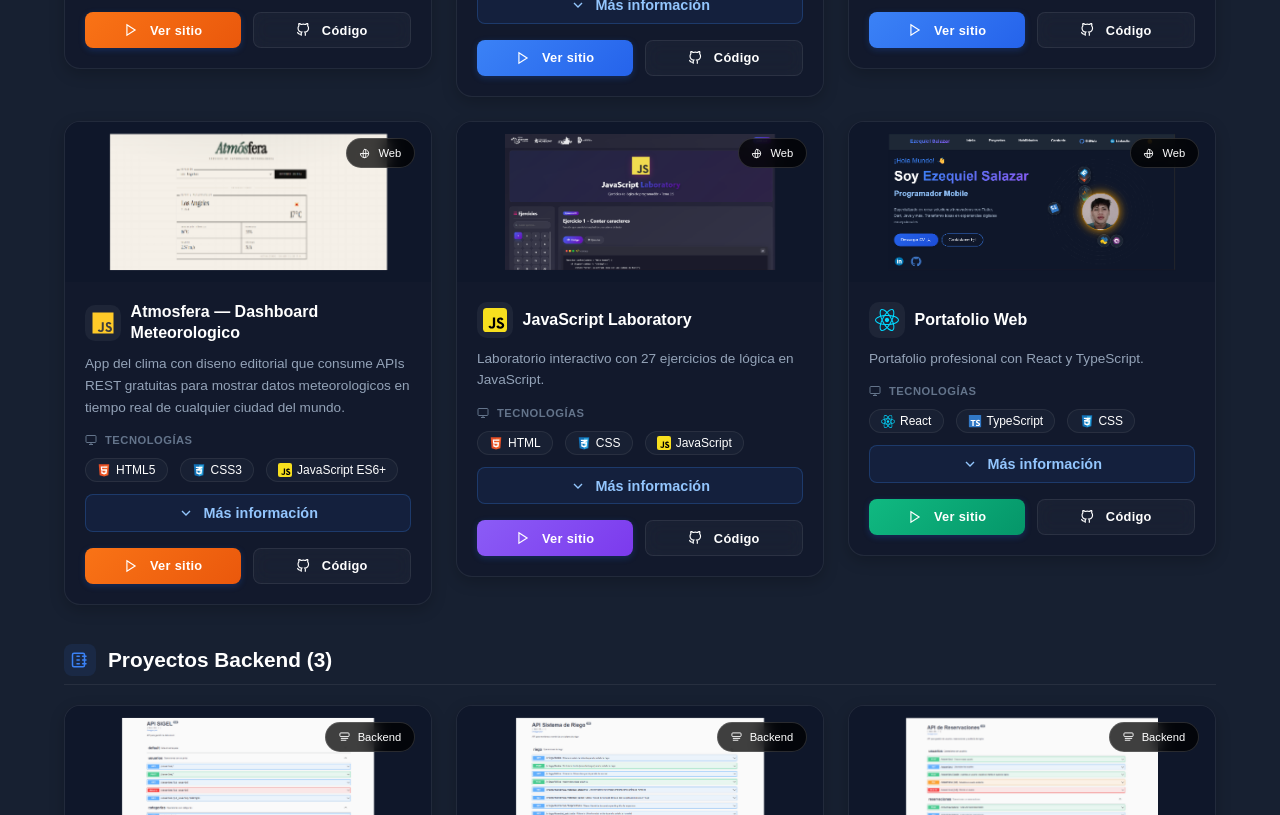
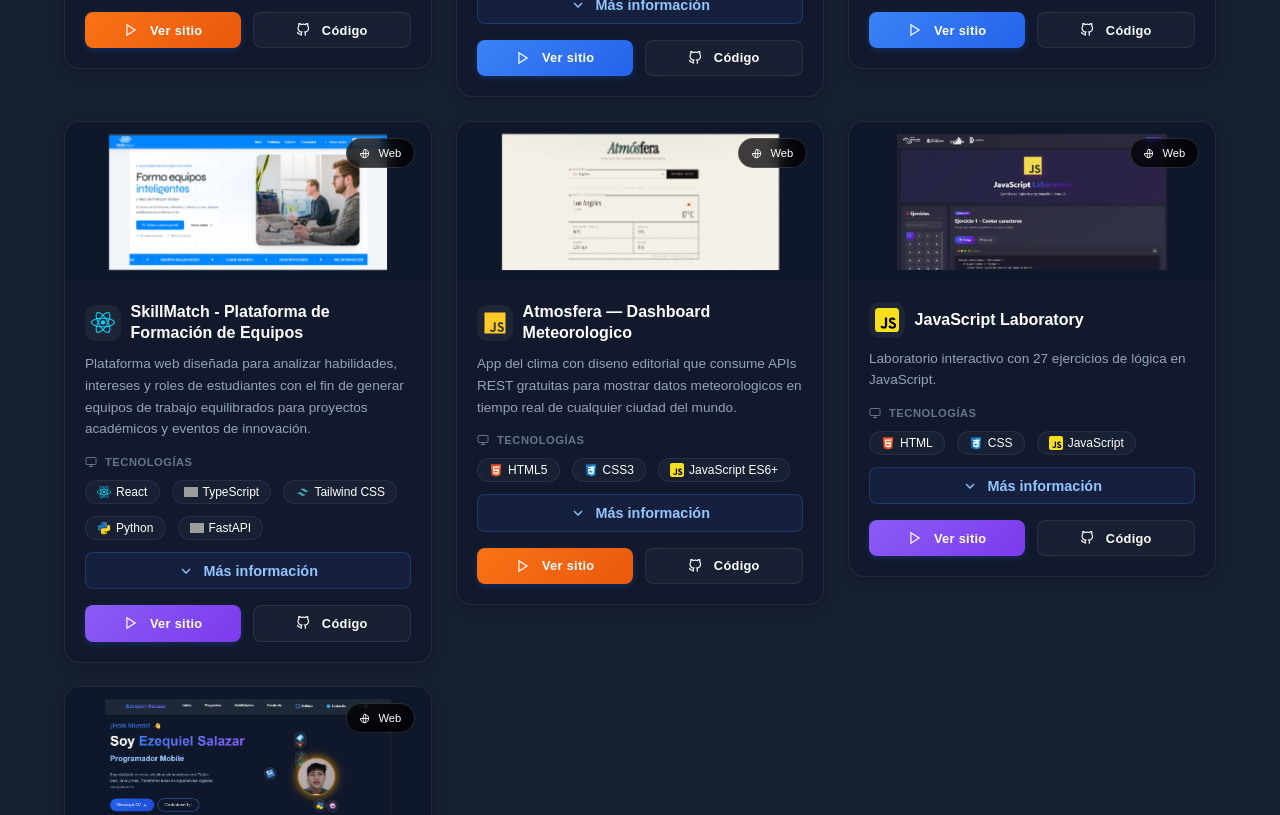
Before and after one commit to Ezequie1Sc/Portafolio, a React (Vite) app: page / in a window 1280 px wide. Shown: the part 2720-3535 px from the top of the page. Built offline with nearby package versions, Linux system fonts and the light colour scheme; grey boxes are pictures that could not be loaded.

Commit message:
skillmatch

```diff
--- a/src/data/index.ts
+++ b/src/data/index.ts
@@ -380,6 +380,7 @@ impact: 'Proyecto en desarrollo enfocado en optimizar la organización de torneo
 },
 
 
+
    {
     id: 6,
     title: 'Células Plenum',
@@ -406,6 +407,42 @@ impact: 'Proyecto en desarrollo enfocado en optimizar la organización de torneo
     ],
     impact: 'Aumentó consultas al programa en 150%.'
   },
+
+
+  {
+  id: 17,
+  title: 'SkillMatch - Plataforma de Formación de Equipos',
+  description: 'Plataforma web diseñada para analizar habilidades, intereses y roles de estudiantes con el fin de generar equipos de trabajo equilibrados para proyectos académicos y eventos de innovación.',
+  image: '/proyectos/web/skill.png',
+  icon: '/icons/react.svg',
+  type: 'web',
+  technologies: [
+    { name: 'React', icon: '/icons/react.svg', bgColor: 'bg-cyan-500' },
+    { name: 'TypeScript', icon: '/icons/typescript.svg', bgColor: 'bg-blue-600' },
+    { name: 'Tailwind CSS', icon: '/icons/tailwind.svg', bgColor: 'bg-sky-500' },
+    { name: 'Python', icon: '/icons/python.svg', bgColor: 'bg-yellow-500' },
+    { name: 'FastAPI', icon: '/icons/fastapi.svg', bgColor: 'bg-green-600' },
+  ],
+  images: [
+    '/proyectos/skillmatch/1.png',
+    '/proyectos/skillmatch/2.png',
+    '/proyectos/skillmatch/3.png'
+  ],
+  color: 'purple',
+  github: 'https://github.com/Arturo-Chi/Skill_Match_Frontend',
+  demoUrl: 'https://skill-match-frontend-lemon.vercel.app/landing-page',
+  problem: 'La formación de equipos en proyectos académicos suele realizarse de manera informal, basándose en amistades o decisiones rápidas, lo que genera grupos desequilibrados, distribución desigual de responsabilidades y una menor eficiencia en el desarrollo de proyectos.',
+  solution: 'Se desarrolló una plataforma web que permite registrar perfiles de estudiantes, analizar habilidades, intereses y roles preferidos para generar equipos equilibrados de forma automática, mejorando la colaboración y organización.',
+  howItWorks: [
+    'Registro de estudiantes y creación de perfiles',
+    'Captura de habilidades, intereses y roles preferidos',
+    'Análisis de información mediante el sistema',
+    'Generación automática de equipos equilibrados',
+    'Visualización de métricas y estadísticas en un dashboard administrativo'
+  ],
+  impact: 'Facilitó la organización de equipos de trabajo, mejoró la distribución de habilidades dentro de los grupos y permitió a docentes y organizadores tomar decisiones basadas en datos para optimizar proyectos colaborativos.'
+},
+
 {
   id: 16,
   title: 'Atmosfera — Dashboard Meteorologico',
```
Also changed, not shown: public/proyectos/web/skill.png (added).
